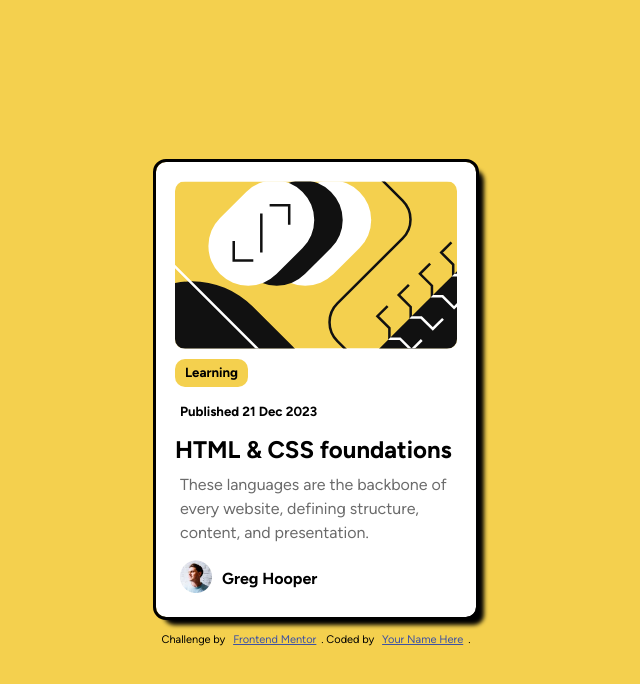
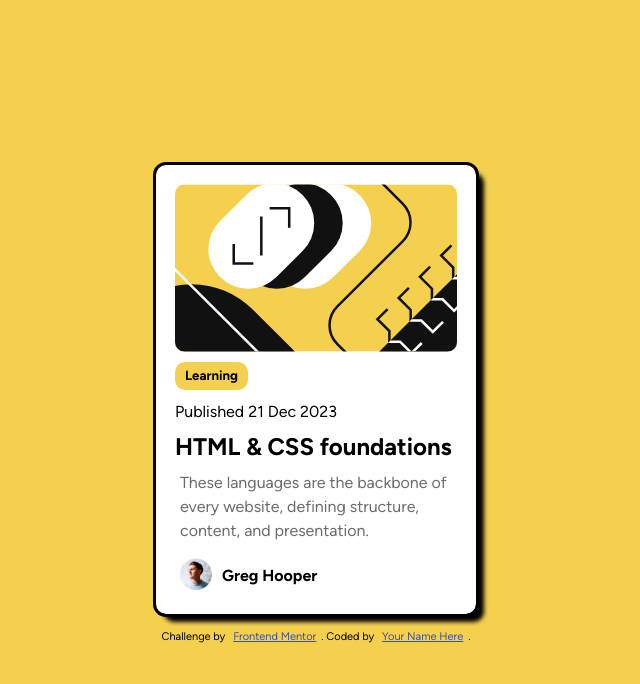
Before and after one commit to Crystalis89/Frontend-Mentor-Blog-Preview, a plain HTML site: page index.html in a window 1280 px wide. Shown: the whole page, without its empty margins (324-964 px from the left). Drawn offline with Linux system fonts and the light colour scheme.

Commit message:
Removed header tag from within <time>
It was automatically reported as an error after project submission. Correcting that.

The other issues flagged are about best practices using h elements.

```diff
--- a/index.html
+++ b/index.html
@@ -18,7 +18,7 @@
 
     <h5 class="tag">Learning</h5>
 
-    <time class="date"><h5>Published 21 Dec 2023</h5></time>
+    <time class="date">Published 21 Dec 2023</time>
 
     <h2 class="cardtitle"> HTML & CSS foundations</h2>
 
```
